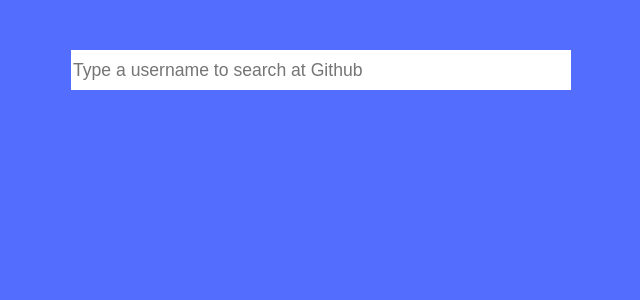
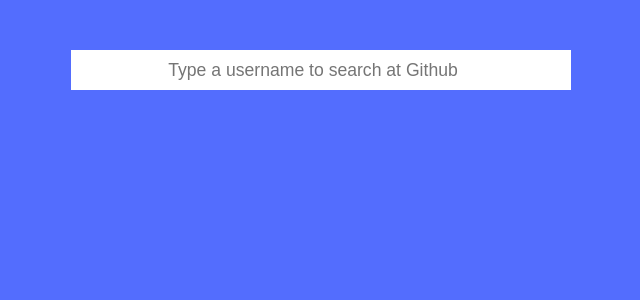
Before and after one commit to samuelsilvadev/react-projects, a React (Create React App) app in the folder github-app/: page / in a window 1280 px wide. Shown: the top 300 px of the page, without its empty margins (319-959 px from the left). Built offline with nearby package versions, Linux system fonts and the light colour scheme.

Commit message:
feat : create logic to show a loader
- created property on global state to control a loader
- added more configs props: defaultprops and proptypes
- centralized text on search component

```diff
--- a/github-app/src/App.js
+++ b/github-app/src/App.js
@@ -14,7 +14,8 @@
     this.state = {
       userInfo: null,
       repos: [],
-      starred: []
+      starred: [],
+      showLoader: false,
     };
   }
 
@@ -22,9 +23,9 @@
     const keyCode = e.which || e.keyCode;
     const ENTER = 13;
     const nameUser = e.target.value;
-    const target = e.target;
+
     if (keyCode === ENTER) {
-      target.disabled = true;
+      this.setState({ showLoader: true });
       axios.get(END_POINT_USERS.replace('{login}', nameUser))
         .then(({ data }) => {
           this.setState({
@@ -41,7 +42,7 @@
           })
         })
         .finally(() => {
-          target.disabled = false;
+          this.setState({ showLoader: false });
         });
     }
   }
@@ -67,6 +68,7 @@
   render() {
     return (
       <MainPage
+        showLoader={this.state.showLoader}
         userInfo={this.state.userInfo}
         repos={this.state.repos}
         starred={this.state.starred}
--- a/github-app/src/components/main-page.js
+++ b/github-app/src/components/main-page.js
@@ -6,9 +6,20 @@
 import Search from './search'
 import UserInfo from './user-info'
 
-const MainPage = ({ userInfo, repos, starred, handleSearch, handleClickRepos, handleClickStarred }) => (
+const MainPage = ({
+    showLoader,
+    userInfo,
+    repos,
+    starred,
+    handleSearch,
+    handleClickRepos,
+    handleClickStarred
+}) => (
         <div className="container">
-        <Search handleSearch={handleSearch} />
+
+            <Search isDisabled={showLoader} handleSearch={handleSearch} />
+
+            {showLoader && <div>Loading...</div>}
 
             {!!userInfo && <UserInfo userInfo={userInfo} />}
 
@@ -31,9 +42,13 @@
     );
 
 MainPage.propTypes = {
+    showLoader: PropTypes.bool,
     userInfo: PropTypes.object,
     repos: PropTypes.array.isRequired,
-    starred: PropTypes.array.isRequired
+    starred: PropTypes.array.isRequired,
+    handleSearch: PropTypes.func.isRequired,
+    handleClickRepos: PropTypes.func.isRequired,
+    handleClickStarred: PropTypes.func.isRequired
 };
 
 export default MainPage;
--- a/github-app/src/components/search.js
+++ b/github-app/src/components/search.js
@@ -1,18 +1,24 @@
 import React from 'react';
 import PropTypes from 'prop-types';
 
-const Search = ({ handleSearch }) => (
+const Search = ({ isDisabled, handleSearch }) => (
     <div className="search">
         <input
             className="search__input"
             type="search"
             placeholder="Type a username to search at Github"
+            disabled={isDisabled}
             onKeyUp={handleSearch}
         />
     </div>
 );
 
+Search.defaultProps = {
+    isDisabled: false
+};
+
 Search.propTypes = {
+    isDisabled: PropTypes.bool,
     handleSearch: PropTypes.func.isRequired
 };
 
--- a/github-app/src/index.css
+++ b/github-app/src/index.css
@@ -30,6 +30,7 @@
     font-size: 1.1em;
     height: 40px;
     outline: none;
+    text-align: center;
 }
 
 .user {
```
Lines whose indentation alone changed are shown as unchanged.
